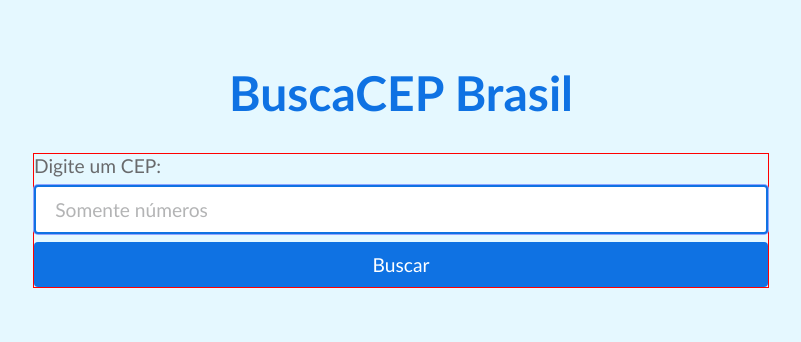
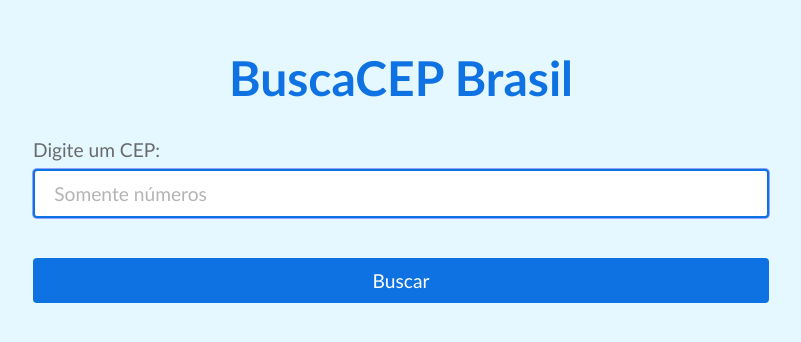
Before and after one commit to jeanwisotscki/buscacep-react, a React (Vite) app: page / in a window 1280 px wide. Shown: the part 224-566 px from the top of the page, without its empty margins (239-1040 px from the left). Built offline with nearby package versions, Linux system fonts and the light colour scheme.

Commit message:
refactor: aplicando conceitos do clean code

```diff
--- a/src/components/InputCepContainer/index.jsx
+++ b/src/components/InputCepContainer/index.jsx
@@ -3,12 +3,11 @@ import { useNavigate } from "react-router-dom";
 
 import styles from "./index.module.css";
 
+//
 const correctLengthOfCep = 8;
 
-const isNumber = (e) => {
-  if (e.keyCode !== 8) {
+const allowOnlyNumbers = (e) => {
   if (!/\d/.test(e.key)) return e.preventDefault();
-  }
 };
 
 export const InputCepContainer = () => {
@@ -43,18 +42,20 @@ export const InputCepContainer = () => {
           boxShadow: error ? "0 0 0 1px tomato" : "",
         }}
         onKeyPress={(e) =>
-          e.key === "Enter" ? handleNavigation() : isNumber(e)
+          e.key === "Enter" ? handleNavigation() : allowOnlyNumbers(e)
         }
         onChange={(e) => {
           setCep(e.target.value);
           setError(false);
         }}
       />
+      <div className={styles.errorContainer}>
         {error && (
           <strong className="error">
             Por favor, preencha o campo corretamente.
           </strong>
         )}
+      </div>
 
       <button className={styles.button} onClick={handleNavigation}>
         Buscar
--- a/src/components/InputCepContainer/index.module.css
+++ b/src/components/InputCepContainer/index.module.css
@@ -3,7 +3,10 @@
   display: flex;
   flex-direction: column;
   gap: 0.5rem;
-  border: 1px solid red;
+}
+
+.errorContainer {
+  height: 1.5rem;
 }
 
 .label {
@@ -15,7 +18,6 @@
 .input {
   font-size: 1.2rem;
   padding: 0.7rem 1.2rem;
-
   border: 2px solid transparent;
   border-radius: 4px;
   outline: none;
```
Lines whose indentation alone changed are shown as unchanged.
